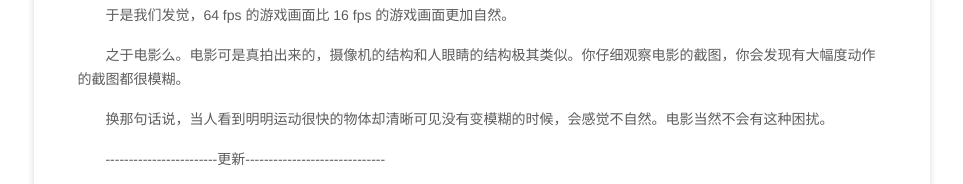
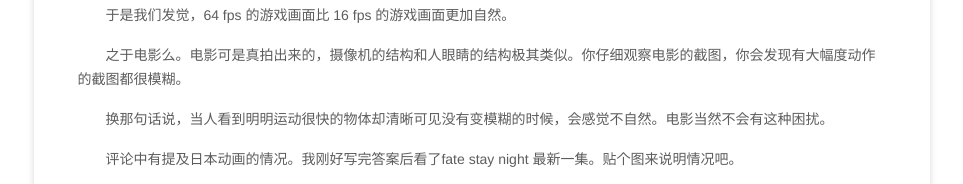
Before and after one commit to Moskize91/Moskize91.github.io, a plain HTML site: page 2014-12-08-fps-game-from-zhihu.html in a window 1280 px wide. Shown: the part 2108-2292 px from the top of the page, without its empty margins (158-1121 px from the left). Drawn offline with Linux system fonts and the light colour scheme; a script that the page names is missing.

Commit message:
update by travis.

```diff
--- a/2014-12-08-fps-game-from-zhihu.html
+++ b/2014-12-08-fps-game-from-zhihu.html
@@ -136,8 +136,6 @@
 
 <p>换那句话说，当人看到明明运动很快的物体却清晰可见没有变模糊的时候，会感觉不自然。电影当然不会有这种困扰。</p>
 
-<p>------------------------更新------------------------------</p>
-
 <p>评论中有提及日本动画的情况。我刚好写完答案后看了fate stay night 最新一集。贴个图来说明情况吧。</p>
 
 <p><img src="/images/2015-10-24/zhihu-07.png" alt="" /></p>
```
